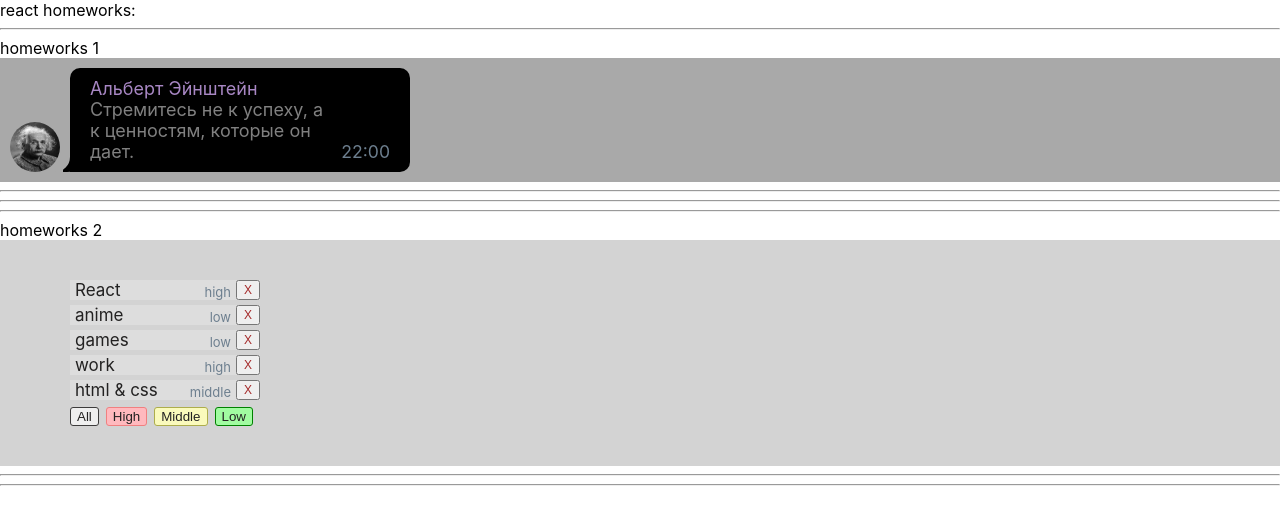
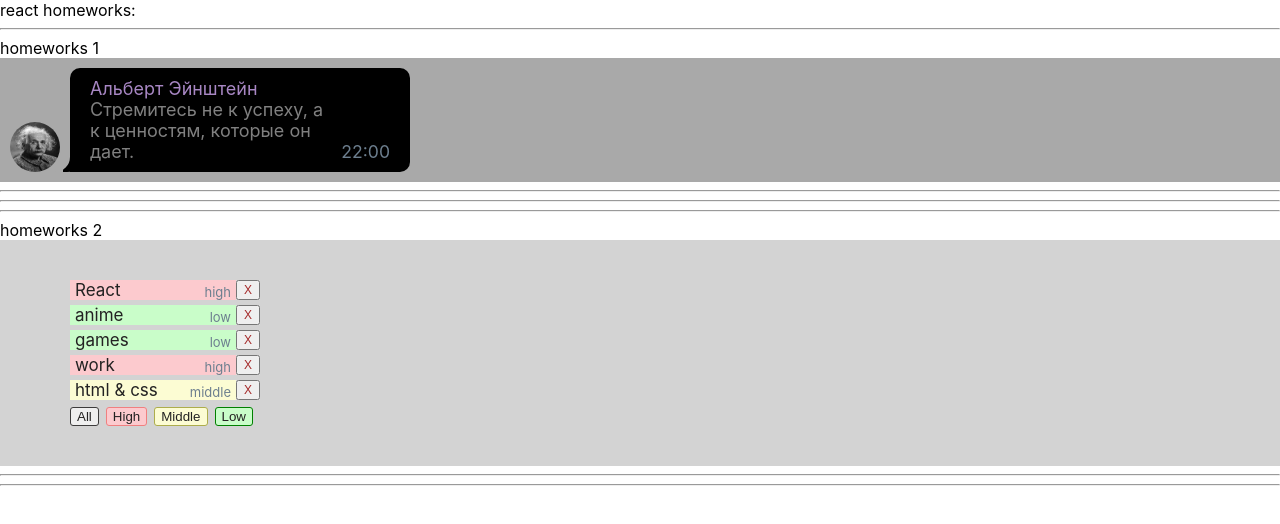
Before and after one commit to KseniyaMelnik/react_homework, a React (Create React App) app: page / in a window 1280 px wide. Shown: the top 524 px of the page. Built offline with nearby package versions, Linux system fonts and the light colour scheme.

Commit message:
feat: add styles for affairs

```diff
--- a/src/p2-homeworks/h2/Affair.module.css
+++ b/src/p2-homeworks/h2/Affair.module.css
@@ -29,15 +29,3 @@
     align-self: end;
     padding-right: 5px;
 }
-
-.low {
-    background-color: lightgreen;
-}
-
-.high {
-    background-color: red;
-}
-
-.middle {
-    background-color: #9d9d4a;
-}
--- a/src/p2-homeworks/h2/Affair.tsx
+++ b/src/p2-homeworks/h2/Affair.tsx
@@ -12,13 +12,16 @@ type AffairPropsType = {
 function Affair(props: AffairPropsType) {
     const deleteCallback = () => {
         props.deleteAffairCallback(props.affair._id)
-    }// need to fix
+    }
+    const priorityStyle = {
+        backgroundColor: props.affair.priority === "low"? "#c9fdc9" : props.affair.priority === "middle"? "#fcfcd3": "#fccace"
+    };
 
     return (
         <div>
             <div className = {s.affair}>
-                <div className={s.affair_container}>
-                    <div className={s.name}>{props.affair.name}</div>
+                <div style={priorityStyle} className={s.affair_container}>
+                    <div className={s.name} >{props.affair.name}</div>
                     <div className={s.priority}>{props.affair.priority}</div>
                 </div>
                 <button className={s.deleteBtn} onClick={deleteCallback}>X</button>
--- a/src/p2-homeworks/h2/Affairs.module.css
+++ b/src/p2-homeworks/h2/Affairs.module.css
@@ -17,19 +17,19 @@
 
 }
 .high_btn {
-    background-color: #ffb9be;
+    background-color: #fccace;
     color: #232222;
     border: 1px solid lightcoral;
 
 }
 .middle_btn {
-    background-color: #fafabc;
+    background-color: #fcfcd3;
     color: #232222;
     border: 1px solid #adad4c;
 
 }
 .low_btn {
-    background-color: #a1fca1;
+    background-color: #c9fdc9;
     color: #232222;
     border: 1px solid green;
 
```
